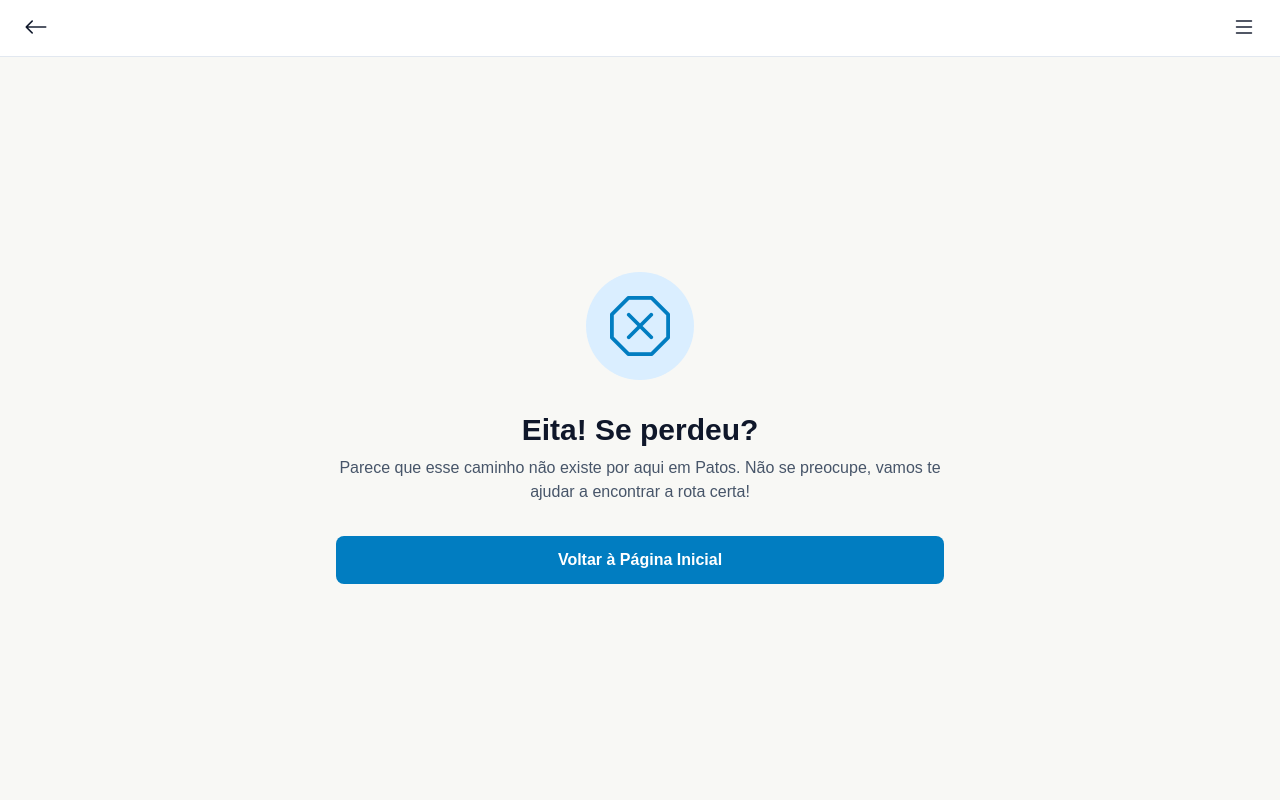
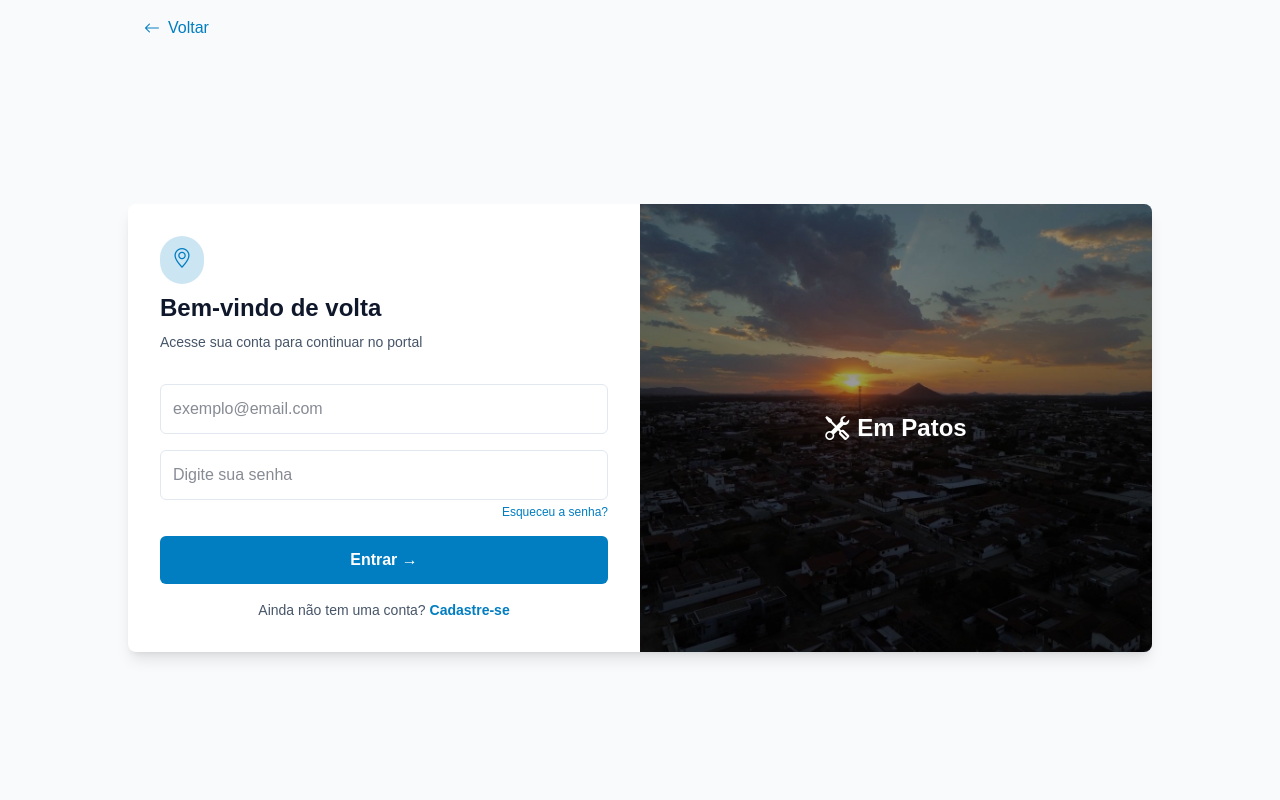
Before and after one commit to Marinaldo-Neto/EmPatos, a Next.js app in the folder frontend/: page /login in a window 1280 px wide. Before the commit this address had no page. Shown: the top 800 px of the page. Built offline with nearby package versions, Linux system fonts and the light colour scheme.

Commit message:
Criação da pasta login

```diff
--- /dev/null
+++ b/frontend/src/app/login/page.tsx
@@ -0,0 +1,96 @@
+import Image from "next/image";
+import Link from "next/link";
+
+export default function LoginPage() {
+  return (
+    <main className="flex flex-col min-h-dvh bg-(--gray-bg)">
+
+      {/* Topo */}
+      <div className="w-full max-w-5xl mx-auto px-4 py-4">
+        <Link
+          href="/"
+          className="flex items-center gap-2 text-(--primary-color) font-medium hover:underline"
+        >
+          <i className="bi bi-arrow-left"></i>
+          Voltar
+        </Link>
+      </div>
+
+      {/* Centro */}
+      <div className="flex flex-1 items-center justify-center px-4">
+        <section className="flex w-full max-w-5xl bg-white rounded-lg shadow-lg overflow-hidden">
+
+          {/* Form */}
+          <div className="flex flex-col justify-center w-full md:w-1/2 p-8 gap-4">
+
+            <div className="flex flex-col items-center gap-2 md:items-start">
+              <div className="bg-(--primary-color)/20 p-3 rounded-full">
+                <i className="bi bi-geo-alt text-(--primary-color) text-xl"></i>
+              </div>
+
+              <h1 className="text-2xl font-bold text-center md:text-left">
+                Bem-vindo de volta
+              </h1>
+
+              <p className="text-(--secondary-text) text-sm text-center md:text-left">
+                Acesse sua conta para continuar no portal
+              </p>
+            </div>
+
+            <form className="flex flex-col gap-4 mt-4">
+              <input
+                type="email"
+                placeholder="exemplo@email.com"
+                className="border border-(--border-color) rounded-md p-3 outline-none focus:border-(--primary-color)"
+              />
+
+              <div className="flex flex-col gap-1">
+                <input
+                  type="password"
+                  placeholder="Digite sua senha"
+                  className="border border-(--border-color) rounded-md p-3 outline-none focus:border-(--primary-color)"
+                />
+                <span className="text-xs text-right text-(--primary-color) cursor-pointer">
+                  Esqueceu a senha?
+                </span>
+              </div>
+
+              <button
+                type="submit"
+                className="bg-(--primary-color) text-white py-3 rounded-md font-semibold hover:opacity-90 transition"
+              >
+                Entrar →
+              </button>
+            </form>
+
+            <p className="text-sm text-center text-(--secondary-text)">
+              Ainda não tem uma conta?{" "}
+              <Link href="/register" className="text-(--primary-color) font-semibold">
+                Cadastre-se
+              </Link>
+            </p>
+          </div>
+
+          {/* Imagem */}
+          <div className="relative hidden md:block md:w-1/2">
+            <Image
+              src="/patos.jpeg"
+              alt="Cidade"
+              fill
+              className="object-cover"
+            />
+
+            <div className="absolute inset-0 bg-black/40 flex items-center justify-center">
+              <h2 className="text-white text-2xl font-bold flex items-center gap-2">
+                <i className="bi bi-tools"></i>
+                Em Patos
+              </h2>
+            </div>
+          </div>
+
+        </section>
+      </div>
+
+    </main>
+  );
+}
```
Also changed, not shown: frontend/public/patos.jpeg (added), 1 other file (tests, documents, lock files or other folders).
